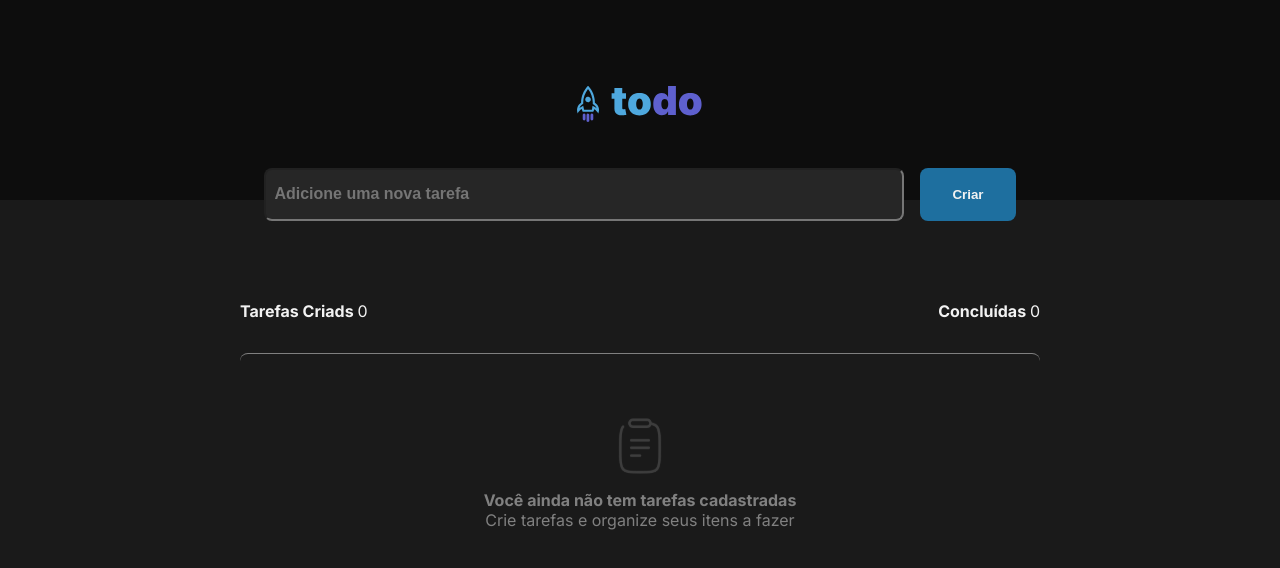
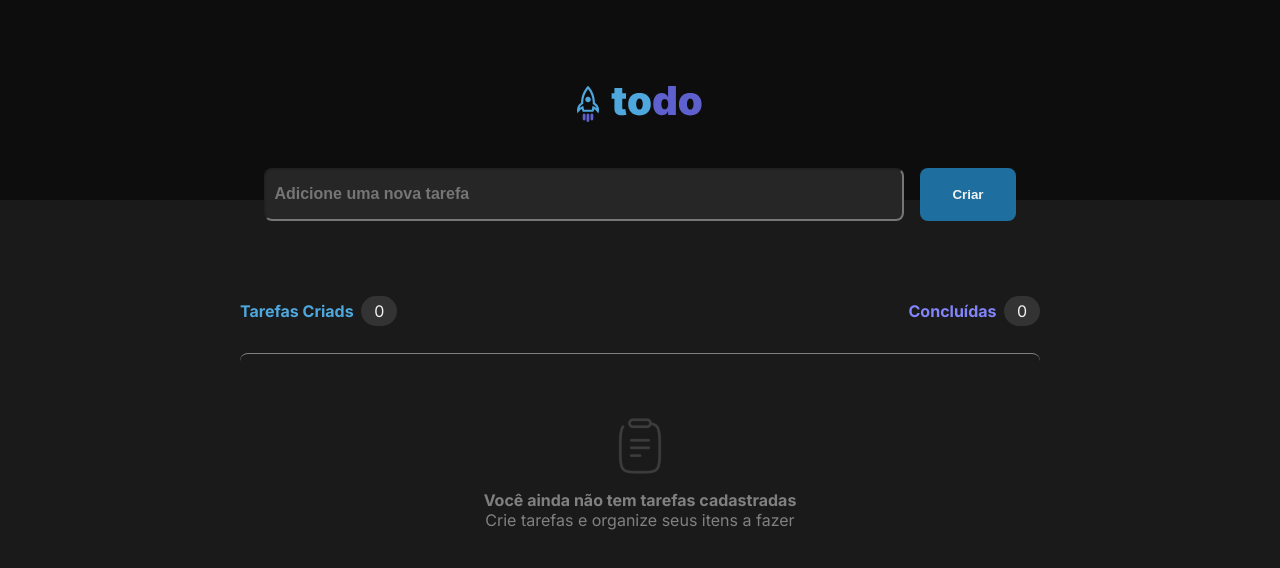
Before and after one commit to ThomasDixini/ToDo-List, a React (Vite) app: page / in a window 1280 px wide. Shown: the top 568 px of the page. Built offline with nearby package versions, Linux system fonts and the light colour scheme.

Commit message:
Estilizando header do conteúdo principal

```diff
--- a/src/components/tasksContainer.module.css
+++ b/src/components/tasksContainer.module.css
@@ -6,6 +6,20 @@
 .tasksBox header {
     display: flex;
     justify-content: space-between;
+}
+
+.tasksBox header > div:first-child strong{
+    color: var(--blue);
+}
+.tasksBox header > div:last-child strong{
+    color: var(--purple);
+}
+
+.tasksBox header > div > span {
+    background-color: var(--gray-400);
+    padding: 0.3rem 0.8rem;
+    border-radius: 1rem;
+    margin-left: 0.25rem;
 }
 
 .content {
```
